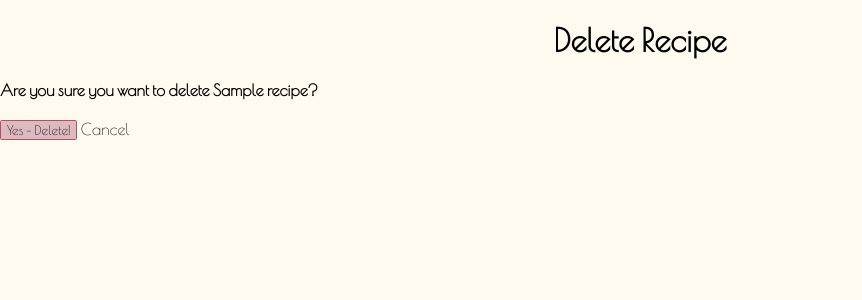
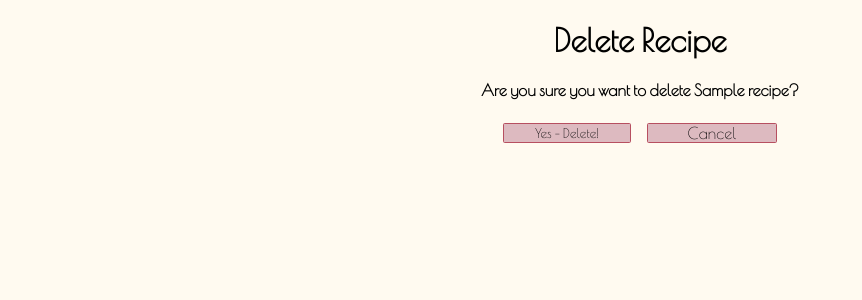
Before and after one commit to zseever/impasta, a Django app: page /recipes/1/delete/ in a window 1280 px wide. Shown: the part 56-356 px from the top of the page, without its empty margins (0-862 px from the left). Run offline with Django 4.2, Linux system fonts and the light colour scheme; a user stored in the database is signed in; tables that the repository leaves empty hold one stand-in row (values such as "Sample post").

Commit message:
delete confirm page css

```diff
--- a/main_app/static/css/style.css
+++ b/main_app/static/css/style.css
@@ -300,7 +300,7 @@ tr {
     margin-bottom: 1vh;
 }
 
-input[type=submit] {
+input[type=submit], #cancel {
     border: solid .1vmin var(--nav);
     background-color: #ddbac0;
     border-radius: .2vmin;
@@ -351,3 +351,8 @@ input[type=submit] {
 .form input {
     width: 23vw;
 }
+
+.button-width.center-align {
+    margin-top: 3vh;
+    width: 10vw;
+}
--- a/main_app/templates/main_app/recipe_confirm_delete.html
+++ b/main_app/templates/main_app/recipe_confirm_delete.html
@@ -3,11 +3,11 @@
 {% block content %}
   <h1>Delete Recipe</h1>
 
-  <h4>Are you sure you want to delete {{ object.name }}?</h4>
+  <h4 class="center-align">Are you sure you want to delete {{ object.name }}?</h4>
 
-  <form action="" method="POST">
+  <form class="center-form form" action="" method="POST">
     {% csrf_token %}
-    <input type="submit" value="Yes - Delete!" class="btn">
-    <a href="{% url 'recipes_detail' recipe.id %}">Cancel</a>
+    <input class="center-align button-width" type="submit" value="Yes - Delete!" class="btn">
+    <a class="center-align button-width" id="cancel" href="{% url 'recipes_detail' recipe.id %}">Cancel</a>
   </form>
 {% endblock %}
```
